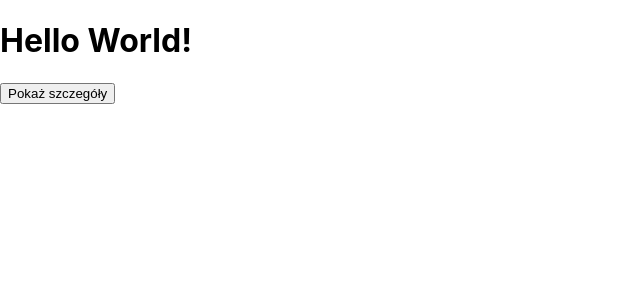
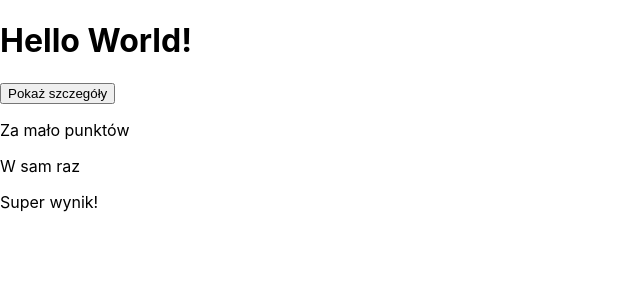
Before and after one commit to SzymonMuttka/JWPWAI, a React (Create React App) app in the folder Lab5ReactDev/my-app/: page / in a window 1280 px wide. Shown: the top 300 px of the page, without its empty margins (0-640 px from the left). Built offline with nearby package versions, Linux system fonts and the light colour scheme.

Commit message:
Lab5 zad 2

```diff
--- a/Lab5ReactDev/my-app/src/App.js
+++ b/Lab5ReactDev/my-app/src/App.js
@@ -1,11 +1,17 @@
 import Hello from './Hello';
 import ToggleDetails from './ToggleDetails';
+import ScoreDisplay from './ScoreDisplay';
 
 function App(){
   return(
     <div>
       <Hello />
+
       <ToggleDetails />
+
+      <ScoreDisplay score={0}/>
+      <ScoreDisplay score={60}/>
+      <ScoreDisplay score={120}/>
     </div>
   );
 }
--- /dev/null
+++ b/Lab5ReactDev/my-app/src/ScoreDisplay.js
@@ -0,0 +1,17 @@
+import React from 'react';
+
+function ScoreDisplay({ score }){
+    let message;
+    if(score < 50){
+        message = <p>Za mało punktów</p>;
+    }
+    else if(score < 80){
+        message = <p>W sam raz</p>;
+    }
+    else{
+        message = <p>Super wynik!</p>;
+    }
+    return <div>{message}</div>;
+}
+
+export default ScoreDisplay;
```
